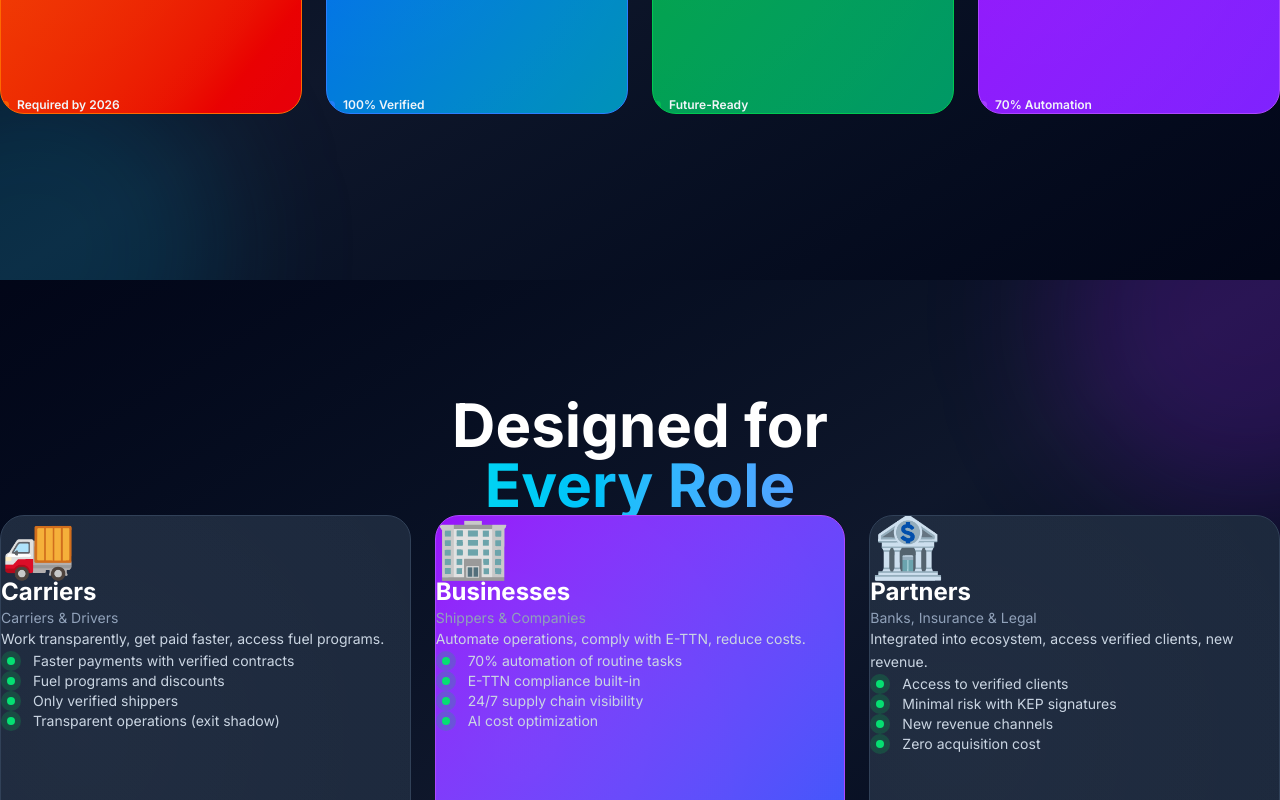
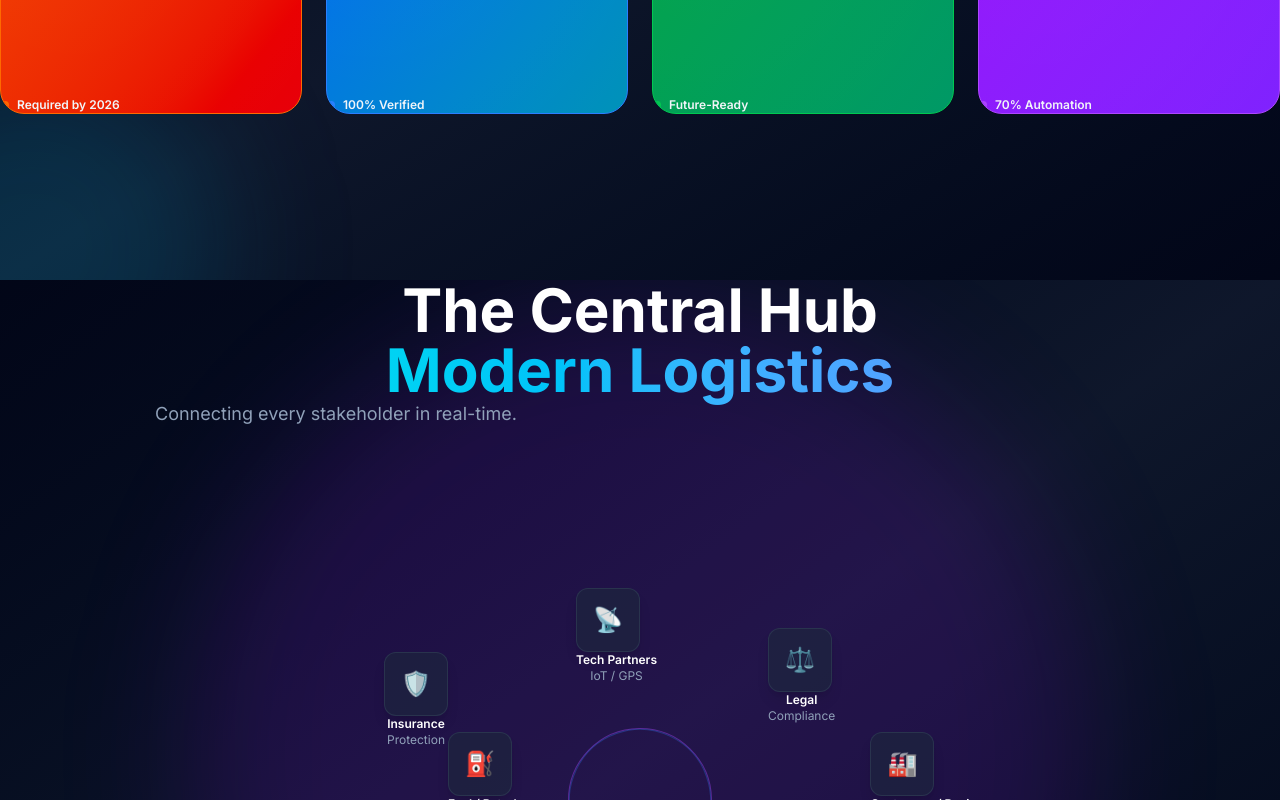
Before and after one commit to Taras732/trexim_v2, a Next.js app: page / in a window 1280 px wide. Shown: the part 1320-2120 px from the top of the page. Built offline with nearby package versions, Linux system fonts and the light colour scheme.

Commit message:
Remove Features component from page

```diff
--- a/src/app/page.tsx
+++ b/src/app/page.tsx
@@ -1,6 +1,5 @@
 import Hero from '@/components/sections/Hero';
 import Comparison from '@/components/sections/Comparison';
-import Features from '@/components/sections/Features';
 import Ecosystem from '@/components/sections/Ecosystem';
 import Tools from '@/components/sections/Tools';
 
@@ -14,7 +13,6 @@ export default function Home() {
     <main>
       <Hero />
       <Comparison />
-      <Features />
       <Ecosystem />
       <Tools />
     </main>
```
